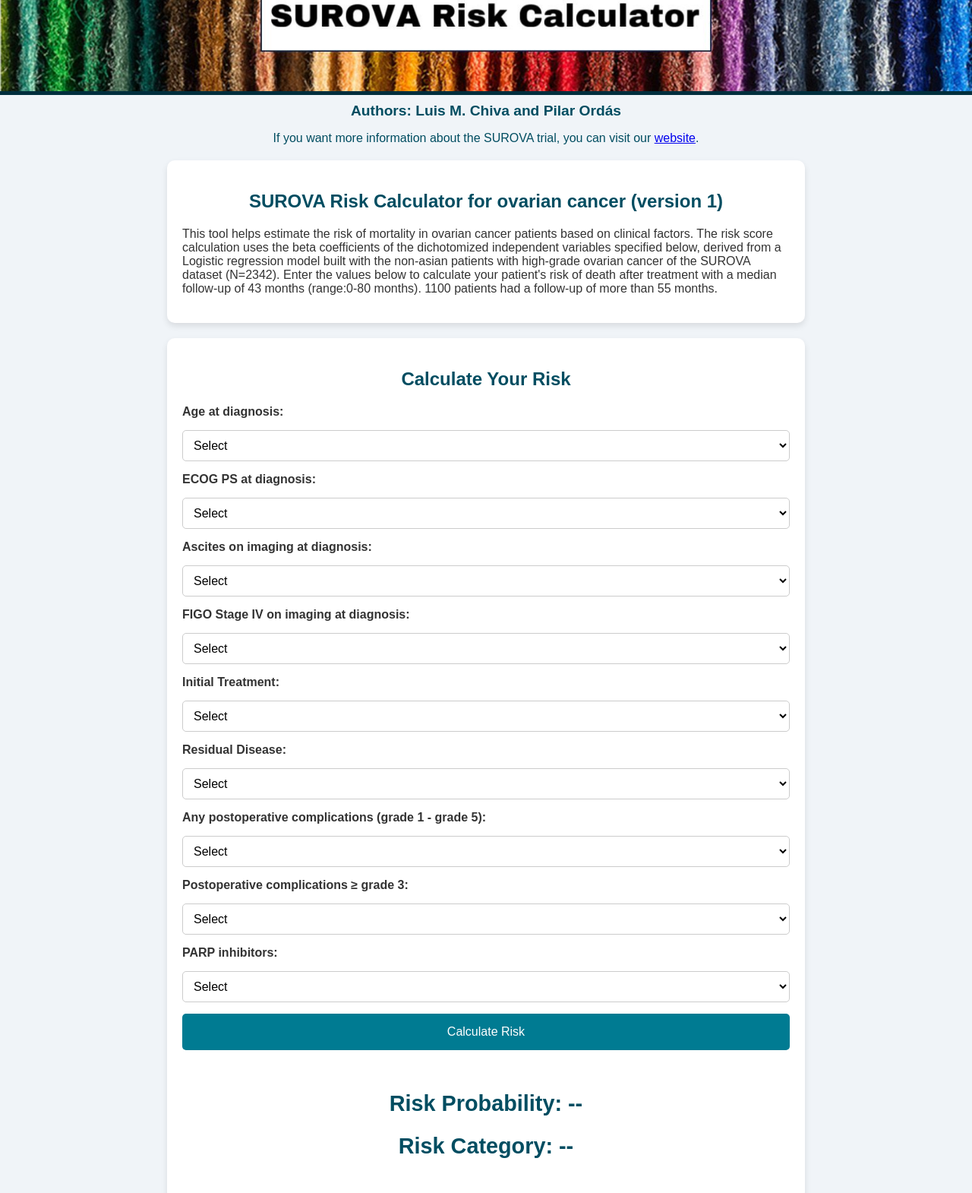
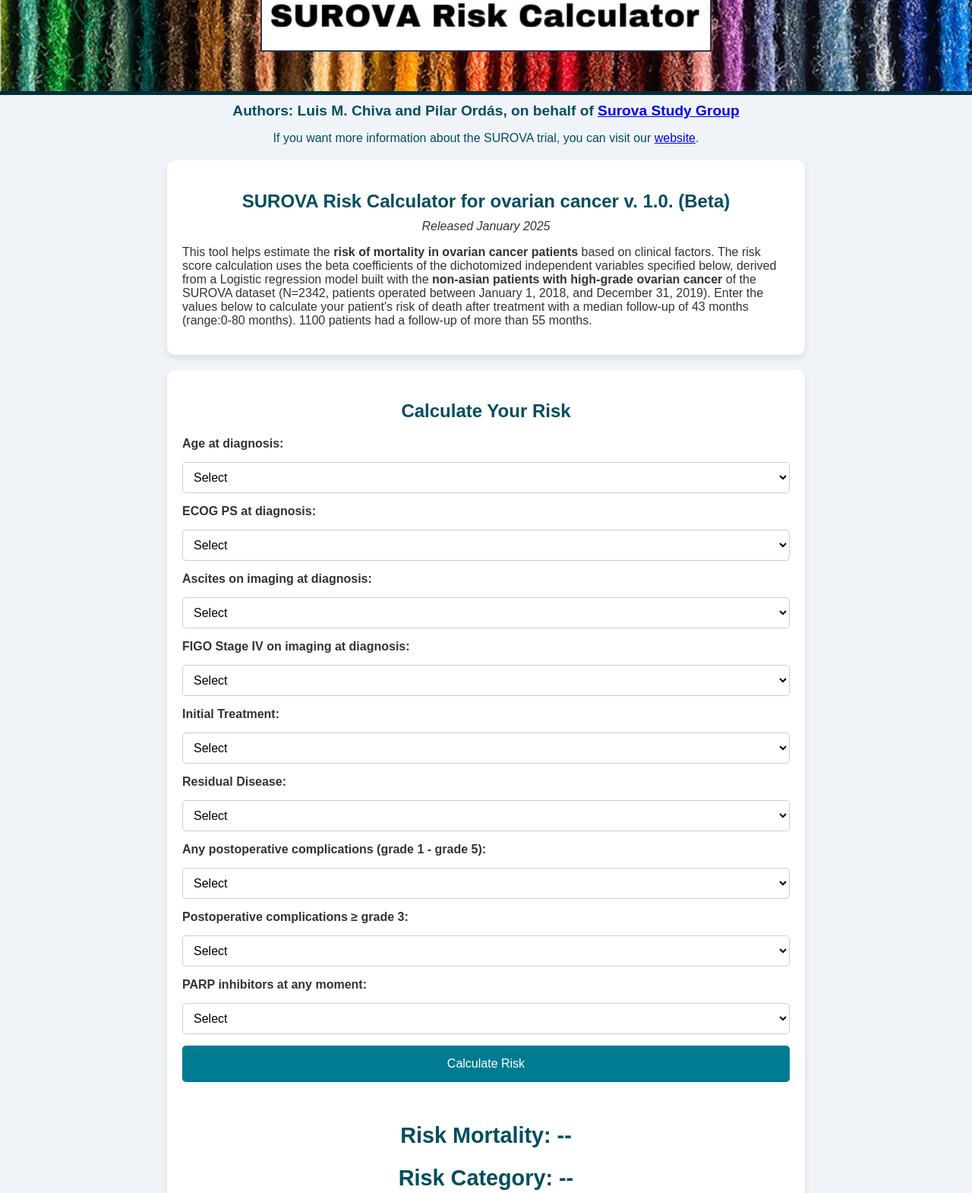
Before and after one commit to surovatrial/SUROVA-Risk-Calculator, a plain HTML site: page index.html in a window 1280 px wide. Shown: the part 80-1650 px from the top of the page at 76% size. Drawn offline with Linux system fonts and the light colour scheme.

Commit message:
Add files via upload

```diff
--- a/index.html
+++ b/index.html
@@ -139,15 +139,19 @@
 <body>
     <header class="header"></header>
 
-    <div class="authors">Authors: Luis M. Chiva and Pilar Ordás</div>
+    <div class="authors">
+        Authors: Luis M. Chiva and Pilar Ordás, on behalf of
+        <a href="hospitals.pdf" target="_blank">Surova Study Group</a>
+    </div>
 
     <div class="info-link">
         <p>If you want more information about the SUROVA trial, you can visit our <a href="https://www.surovatrial.com/" target="_blank">website</a>.</p>
     </div>
 
     <div class="container" id="calculation-info">
-        <h2>SUROVA Risk Calculator for ovarian cancer (version 1)</h2>
-        <p>This tool helps estimate the risk of mortality in ovarian cancer patients based on clinical factors. The risk score calculation uses the beta coefficients of the dichotomized independent variables specified below, derived from a Logistic regression model built with the non-asian patients with high-grade ovarian cancer of the SUROVA dataset (N=2342). Enter the values below to calculate your patient's risk of death after treatment with a median follow-up of 43 months (range:0-80 months). 1100 patients had a follow-up of more than 55 months.</p>
+        <h2>SUROVA Risk Calculator for ovarian cancer v. 1.0. (Beta)</h2>
+        <p style="font-style: italic; text-align: center; margin-top: -10px;">Released January 2025</p>
+        <p>This tool helps estimate the <strong>risk of mortality in ovarian cancer patients</strong> based on clinical factors. The risk score calculation uses the beta coefficients of the dichotomized independent variables specified below, derived from a Logistic regression model built with the <strong>non-asian patients with high-grade ovarian cancer</strong> of the SUROVA dataset (N=2342, patients operated between January 1, 2018, and December 31, 2019). Enter the values below to calculate your patient's risk of death after treatment with a median follow-up of 43 months (range:0-80 months). 1100 patients had a follow-up of more than 55 months.</p>
     </div>
 
     <div class="container">
@@ -209,7 +213,7 @@
                 <option value="1">Any postoperative complications ≥ grade 3</option>
             </select>
 
-            <label for="parp">PARP inhibitors:</label>
+            <label for="parp">PARP inhibitors at any moment:</label>
             <select id="parp" name="parp" required>
                 <option value="">Select</option>
                 <option value="0">The patient didn't receive any maintenance treatment with PARP inhibitors</option>
@@ -220,7 +224,7 @@
         </form>
 
         <div class="result" id="result-container">
-            <h2>Risk Probability: <span id="result">--</span></h2>
+            <h2>Risk Mortality: <span id="result">--</span></h2>
             <h2>Risk Category: <span id="category">--</span></h2>
         </div>
     </div>
```
